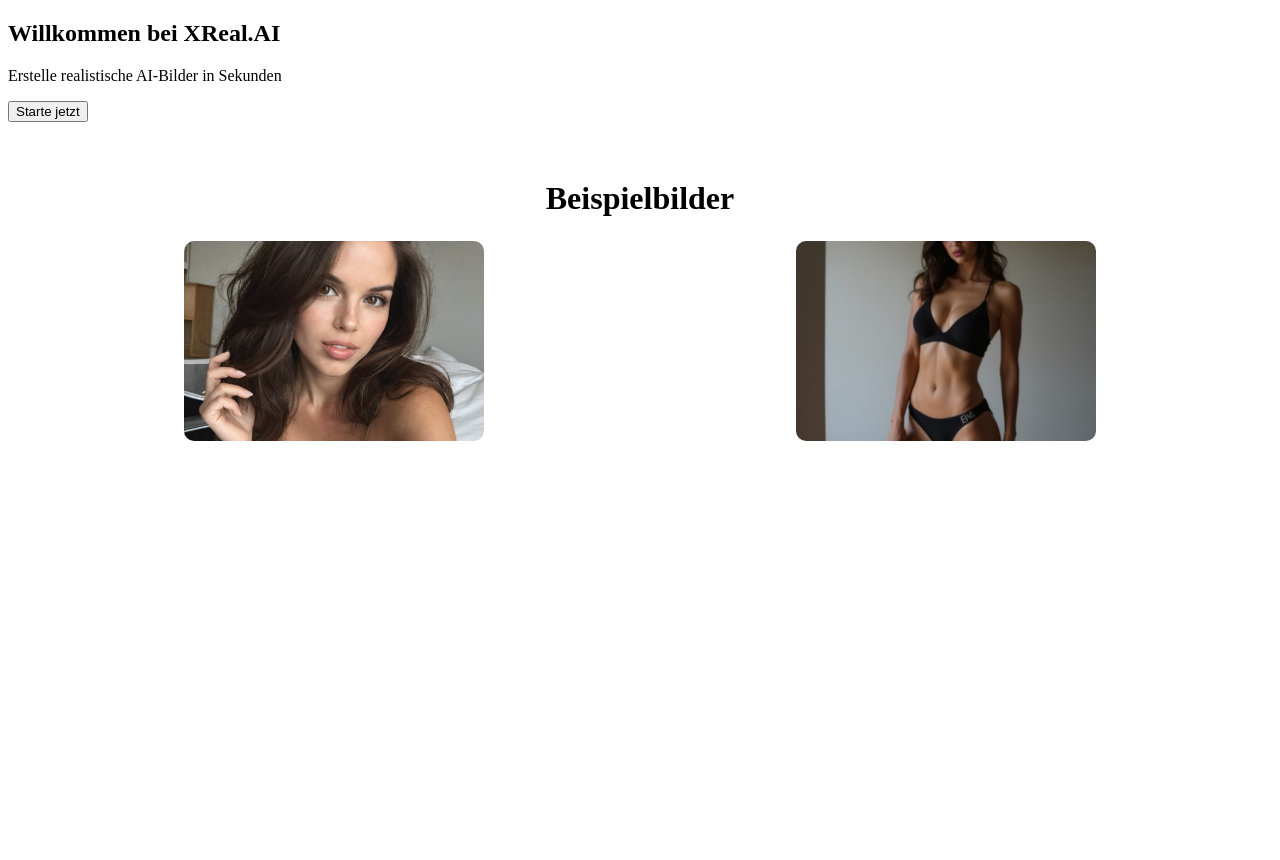
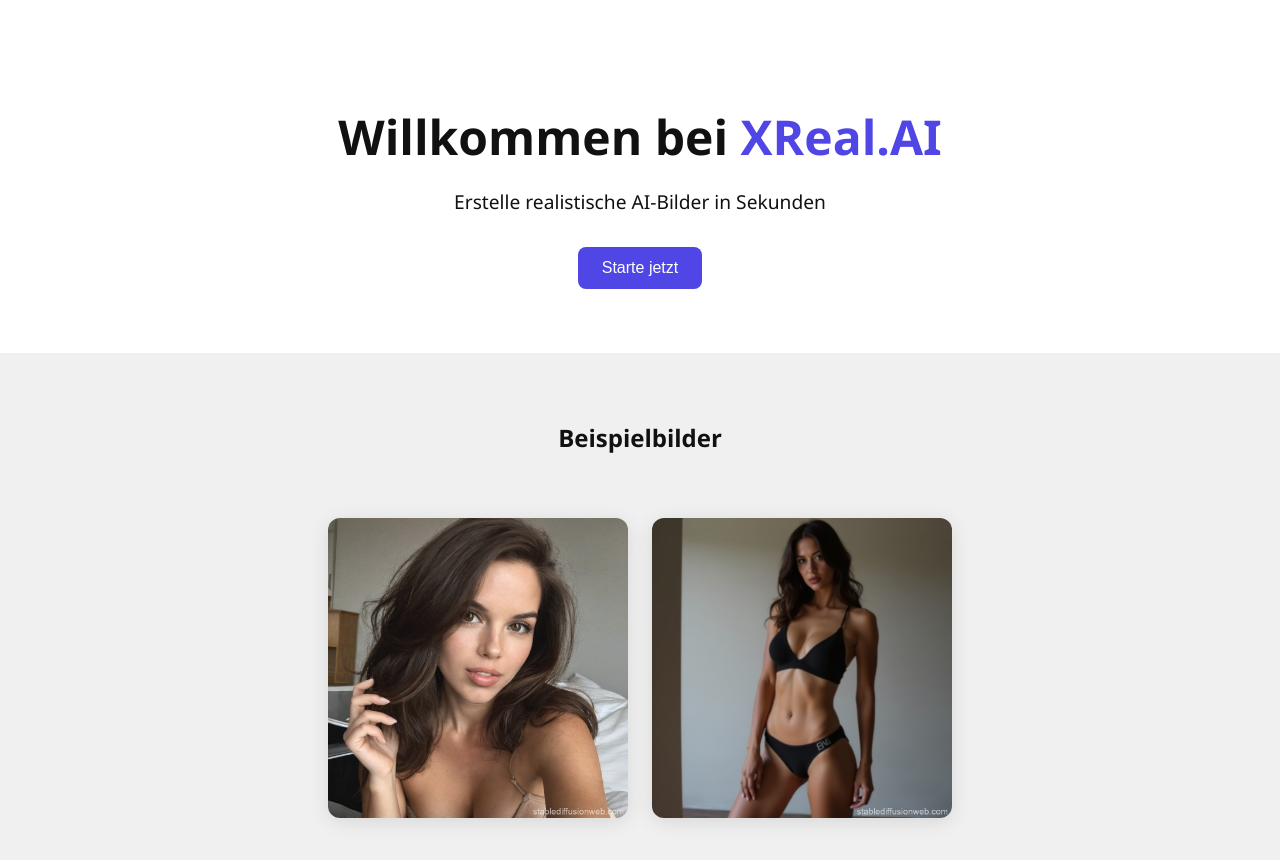
Before and after one commit to ejunior35/xrealstudio, a Next.js app: page / in a window 1280 px wide. Shown: the top 860 px of the page. Before the commit the page ends 800 px from the top, so only its background shows below. Built offline with nearby package versions, Linux system fonts and the light colour scheme.

Commit message:
auth style update

```diff
--- a/src/app/globals.css
+++ b/src/app/globals.css
@@ -19,3 +19,70 @@
   border-radius: 10px;
   object-fit: cover;
 }
+body {
+  margin: 0;
+  padding: 0;
+  font-family: 'Segoe UI', Tahoma, Geneva, Verdana, sans-serif;
+  background-color: #f8f8f8;
+  color: #111;
+}
+
+.hero {
+  text-align: center;
+  padding: 4rem 2rem;
+  background: white;
+}
+
+.hero h1 {
+  font-size: 3rem;
+  margin-bottom: 1rem;
+}
+
+.hero .highlight {
+  color: #4f46e5;
+}
+
+.hero p {
+  font-size: 1.2rem;
+  margin-bottom: 2rem;
+}
+
+.button {
+  background-color: #4f46e5;
+  color: white;
+  padding: 0.75rem 1.5rem;
+  border-radius: 8px;
+  font-size: 1rem;
+  border: none;
+  cursor: pointer;
+  transition: background 0.3s;
+}
+
+.button:hover {
+  background-color: #3730a3;
+}
+
+.gallery-section {
+  padding: 3rem 2rem;
+  text-align: center;
+  background-color: #f0f0f0;
+}
+
+.gallery {
+  display: flex;
+  justify-content: center;
+  flex-wrap: wrap;
+  gap: 1.5rem;
+  margin-top: 2rem;
+}
+
+.gallery img {
+  width: 300px;
+  border-radius: 12px;
+  box-shadow: 0 4px 20px rgba(0, 0, 0, 0.1);
+  transition: transform 0.3s ease-in-out;
+}
+
+.gallery img:hover {
+  transform: scale(1.05);
+}
--- a/src/app/page.tsx
+++ b/src/app/page.tsx
@@ -1,11 +1,19 @@
-import Hero from '../components/Hero';
-import Gallery from '../components/Gallery'; // ← Lass das ruhig drin
-
 export default function Home() {
   return (
-    <main>
-      <Hero />
-      <Gallery /> {/* ← Das hier neu einfügen */}
-    </main>
+    <div>
+      <section className="hero">
+        <h1>Willkommen bei <span className="highlight">XReal.AI</span></h1>
+        <p>Erstelle realistische AI-Bilder in Sekunden</p>
+        <button className="button">Starte jetzt</button>
+      </section>
+
+      <section className="gallery-section">
+        <h2>Beispielbilder</h2>
+        <div className="gallery">
+          <img src="/images/beispiele/beispiel1.jpg" alt="Beispielbild 1" />
+          <img src="/images/beispiele/beispiel2.jpg" alt="Beispielbild 2" />
+        </div>
+      </section>
+    </div>
   );
 }
```
